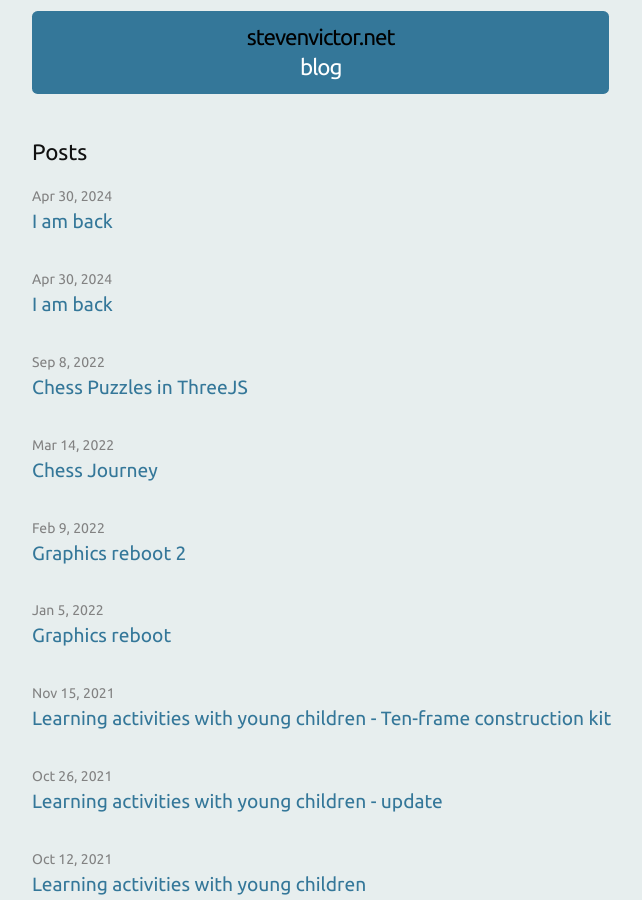
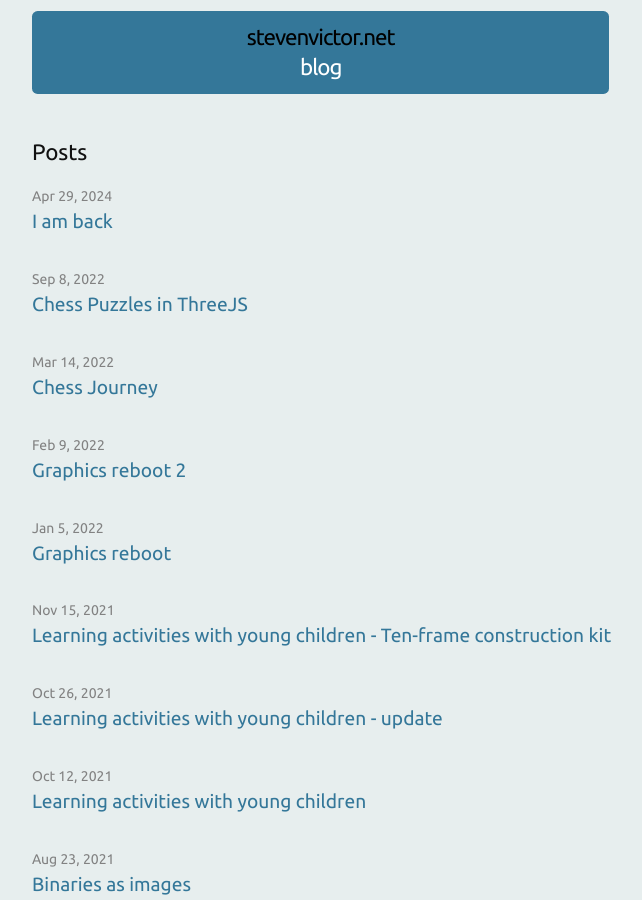
Before and after one commit to smycynek/smycynek.github.io, a Jekyll site: the page built from index.markdown, in a window 1280 px wide and 900 px high. Shown: the whole window, without its empty margins (238-880 px from the left). Built offline with Jekyll 4.4.1, drawn with Linux system fonts in a browser that asks for light colours.

Commit message:
2023 update

```diff
--- a/_posts/2023-04-30-back_again.markdown
+++ b/_posts/2023-04-29-back_again3.markdown
@@ -1,7 +1,7 @@
 ---
 layout: post
 title:  I am back
-date:   2024-04-30 18:30:00 -0400
+date:   2024-04-29 18:30:00 -0400
 categories: blog
 ---
 It's been a busy year.
--- a/_posts/2023-04-30-back_again2.markdown
+++ /dev/null
@@ -1,7 +0,0 @@
----
-layout: post
-title:  I am back
-date:   2024-04-30 18:30:00 -0400
-categories: blog
----
-It's been a busy year.
```
